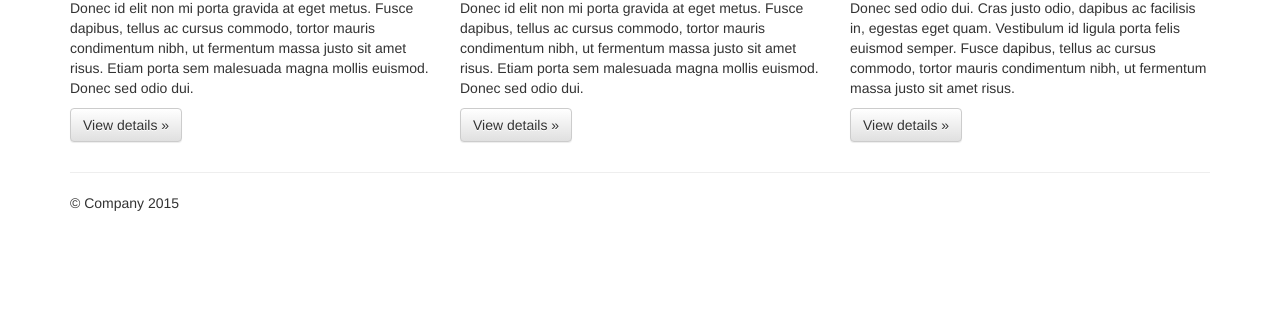
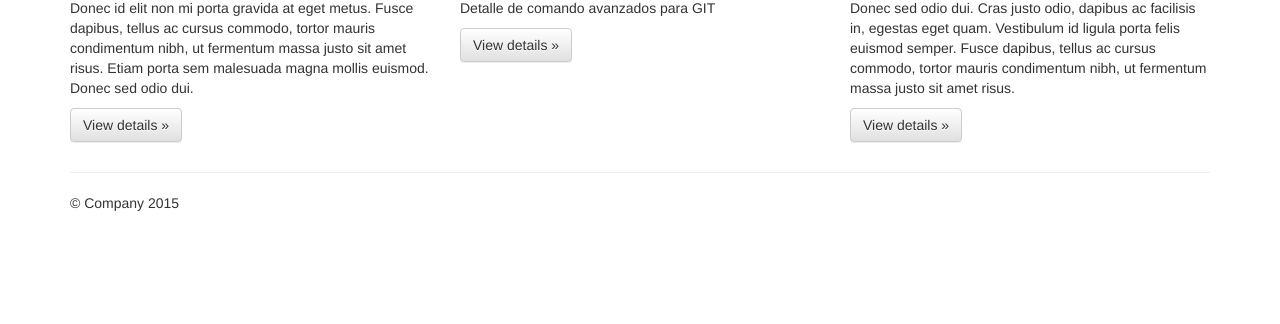
Before and after one commit to NelsonCarvalloC/Trabajo2_Nelson_Carvallo, a plain HTML site: page index.html in a window 1280 px wide. Shown: the part 476-800 px from the top of the page. Drawn offline with nearby package versions, Linux system fonts and the light colour scheme.

Commit message:
se actualiza cuerpo de opcion comando avanzados

```diff
--- a/index.html
+++ b/index.html
@@ -71,7 +71,7 @@
         </div>
         <div class="col-md-4">
           <h2>Comandos Avanzados</h2>
-          <p>Donec id elit non mi porta gravida at eget metus. Fusce dapibus, tellus ac cursus commodo, tortor mauris condimentum nibh, ut fermentum massa justo sit amet risus. Etiam porta sem malesuada magna mollis euismod. Donec sed odio dui. </p>
+          <p>Detalle de comando avanzados para GIT </p>
           <p><a class="btn btn-default" href="#" role="button">View details &raquo;</a></p>
        </div>
         <div class="col-md-4">
```
